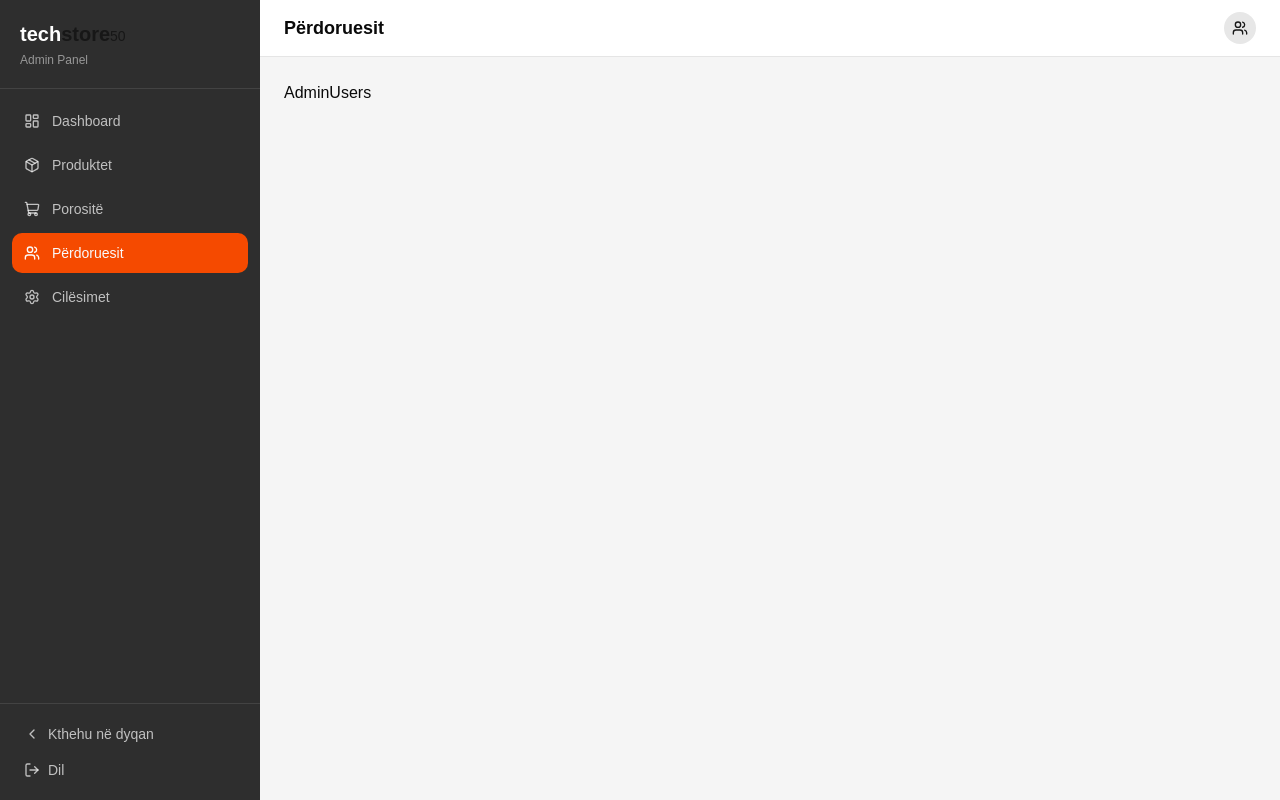
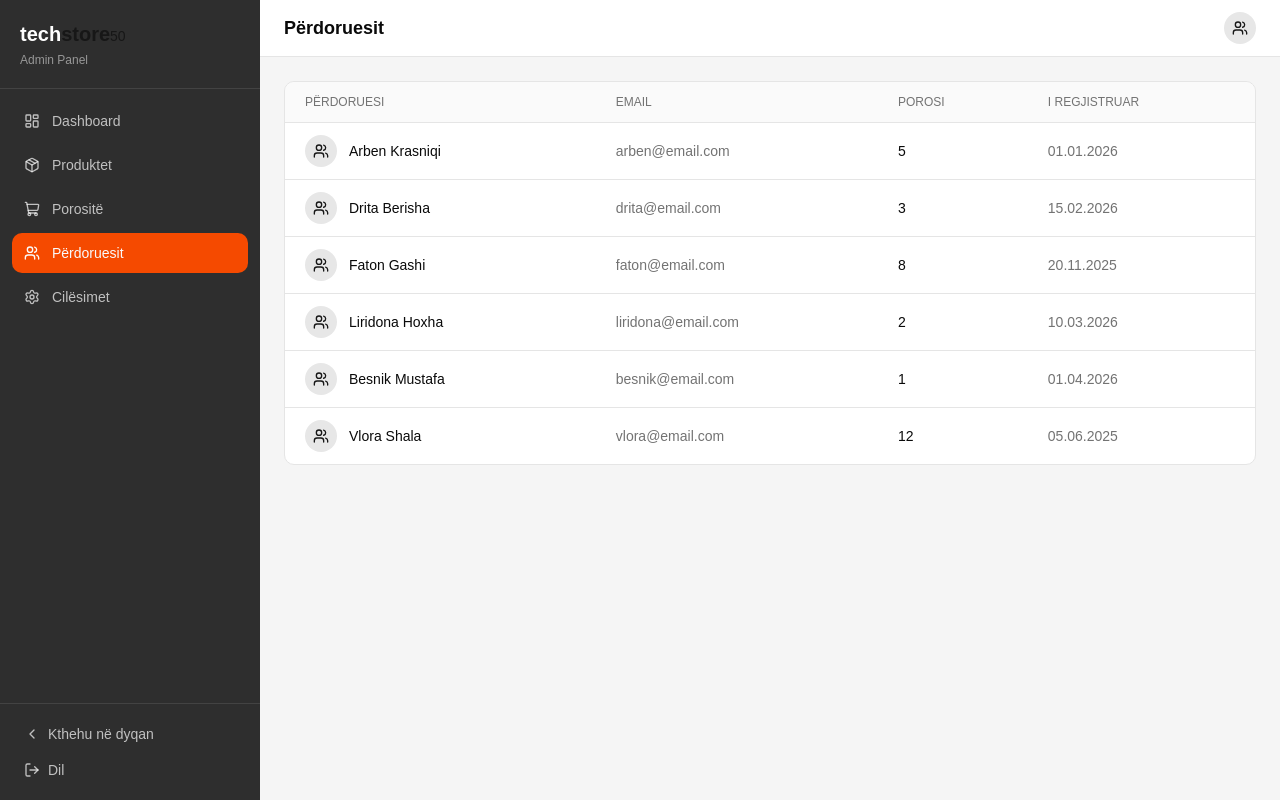
Before and after one commit to AdhurimBerisha/TechZone50---Gjirafa50-Clone, a React (Vite) app in the folder frontend/: page /admin/users in a window 1280 px wide. Built offline with nearby package versions, Linux system fonts and the light colour scheme.

Commit message:
AdminUsers

```diff
--- a/frontend/src/pages/admin/AdminUsers.tsx
+++ b/frontend/src/pages/admin/AdminUsers.tsx
@@ -1,5 +1,97 @@
-type Props = {};
-const AdminUsers = (props: Props) => {
-  return <div>AdminUsers</div>;
+import { Users as UsersIcon } from "lucide-react";
+
+const users = [
+  {
+    id: 1,
+    name: "Arben Krasniqi",
+    email: "arben@email.com",
+    orders: 5,
+    joined: "01.01.2026",
+  },
+  {
+    id: 2,
+    name: "Drita Berisha",
+    email: "drita@email.com",
+    orders: 3,
+    joined: "15.02.2026",
+  },
+  {
+    id: 3,
+    name: "Faton Gashi",
+    email: "faton@email.com",
+    orders: 8,
+    joined: "20.11.2025",
+  },
+  {
+    id: 4,
+    name: "Liridona Hoxha",
+    email: "liridona@email.com",
+    orders: 2,
+    joined: "10.03.2026",
+  },
+  {
+    id: 5,
+    name: "Besnik Mustafa",
+    email: "besnik@email.com",
+    orders: 1,
+    joined: "01.04.2026",
+  },
+  {
+    id: 6,
+    name: "Vlora Shala",
+    email: "vlora@email.com",
+    orders: 12,
+    joined: "05.06.2025",
+  },
+];
+
+const AdminUsers = () => {
+  return (
+    <div className="bg-white rounded-lg border border-border overflow-x-auto">
+      <table className="w-full">
+        <thead>
+          <tr className="border-b border-border bg-muted/50">
+            <th className="text-left px-5 py-3 text-xs font-medium text-muted-foreground uppercase">
+              Përdoruesi
+            </th>
+            <th className="text-left px-5 py-3 text-xs font-medium text-muted-foreground uppercase">
+              Email
+            </th>
+            <th className="text-left px-5 py-3 text-xs font-medium text-muted-foreground uppercase">
+              Porosi
+            </th>
+            <th className="text-left px-5 py-3 text-xs font-medium text-muted-foreground uppercase">
+              I regjistruar
+            </th>
+          </tr>
+        </thead>
+        <tbody>
+          {users.map((user) => (
+            <tr
+              key={user.id}
+              className="border-b border-border last:border-b-0 hover:bg-muted/30"
+            >
+              <td className="px-5 py-3">
+                <div className="flex items-center gap-3">
+                  <div className="w-8 h-8 rounded-full bg-primary/10 flex items-center justify-center">
+                    <UsersIcon className="h-4 w-4 text-primary" />
+                  </div>
+                  <span className="text-sm font-medium">{user.name}</span>
+                </div>
+              </td>
+              <td className="px-5 py-3 text-sm text-muted-foreground">
+                {user.email}
+              </td>
+              <td className="px-5 py-3 text-sm">{user.orders}</td>
+              <td className="px-5 py-3 text-sm text-muted-foreground">
+                {user.joined}
+              </td>
+            </tr>
+          ))}
+        </tbody>
+      </table>
+    </div>
+  );
 };
+
 export default AdminUsers;
```
